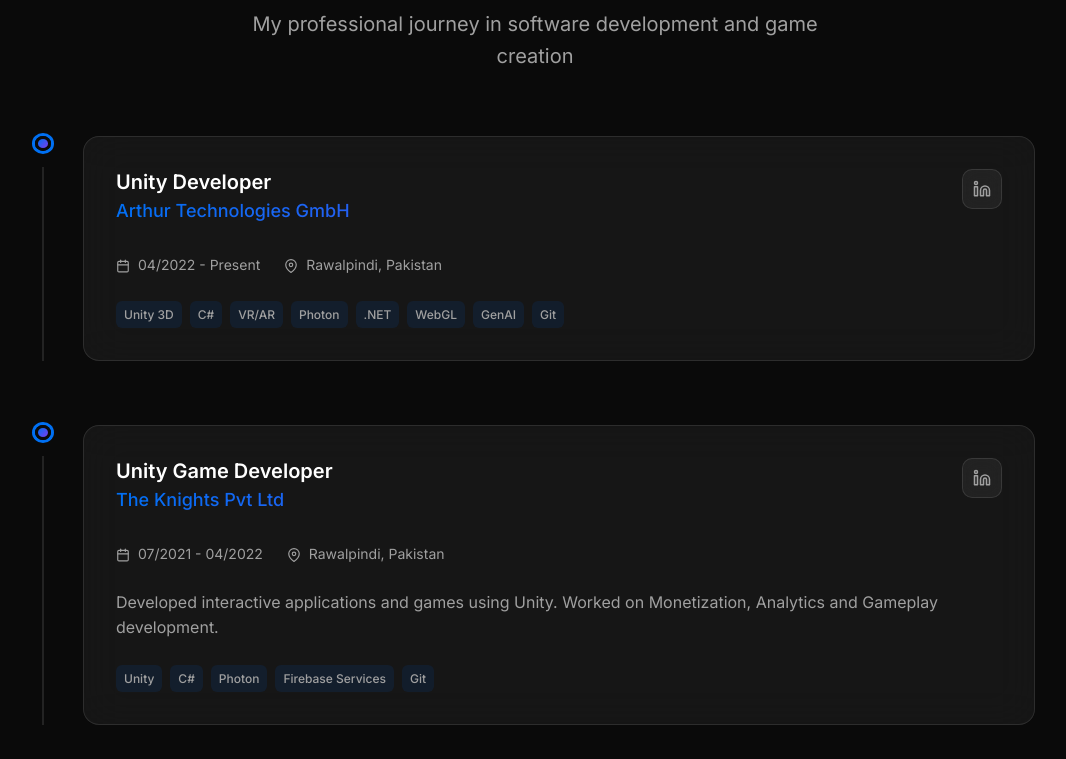
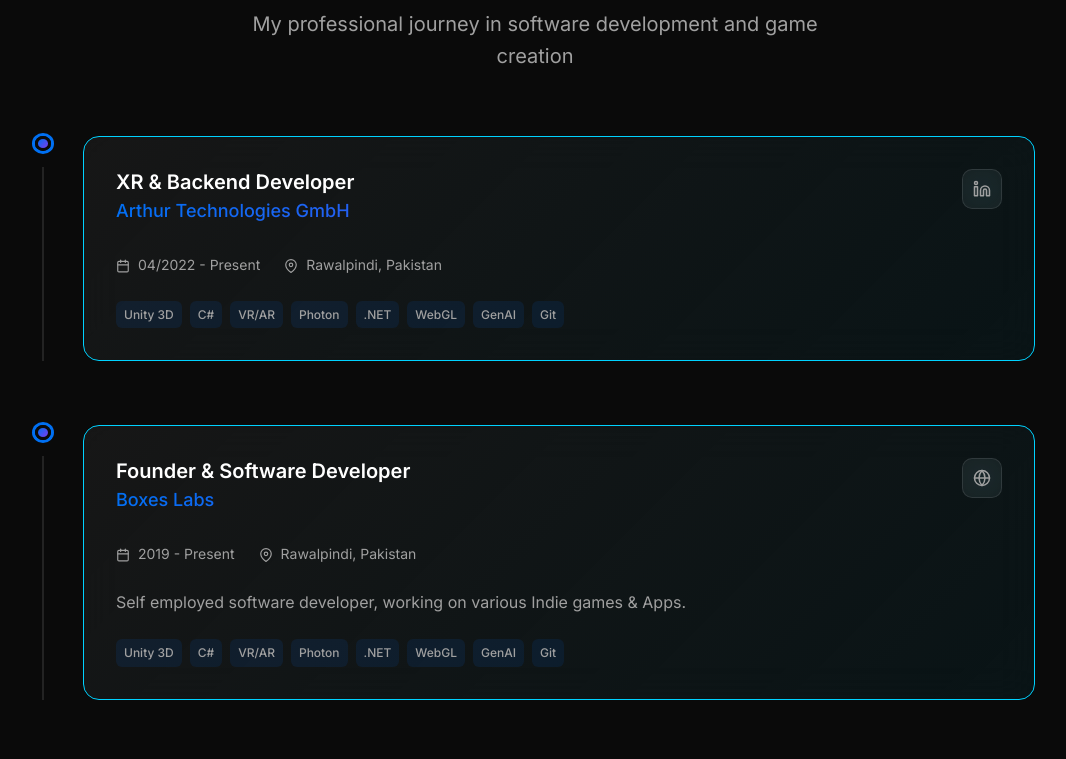
Before and after one commit to abdullah6930/abdullah-qadeer-portfolio, a React (Create React App) app: page / in a window 1280 px wide. Shown: the part 940-1699 px from the top of the page, without its empty margins (105-1171 px from the left). Built offline with nearby package versions, Linux system fonts and the light colour scheme.

Commit message:
Updated resume. Added Boxes Labs Experience. Highlighted some experiences.

```diff
--- a/src/components/Experience.css
+++ b/src/components/Experience.css
@@ -49,12 +49,18 @@
   flex: 1;
   backdrop-filter: blur(20px);
   transition: all var(--transition-normal);
+  position: relative;
 }
 
 .timeline-content:hover {
   border-color: var(--primary-color);
   transform: translateY(-5px);
   box-shadow: 0 10px 30px rgba(0, 112, 243, 0.1);
+}
+
+.timeline-content.featured {
+  border-color: var(--accent-color);
+  background: linear-gradient(135deg, var(--bg-card) 0%, rgba(0, 210, 255, 0.05) 100%);
 }
 
 .experience-header {
--- a/src/components/Experience.js
+++ b/src/components/Experience.js
@@ -1,7 +1,7 @@
 import React from 'react';
 import { motion } from 'framer-motion';
 import { useInView } from 'react-intersection-observer';
-import { FiCalendar, FiMapPin, FiLinkedin } from 'react-icons/fi';
+import { FiCalendar, FiMapPin, FiLinkedin, FiGlobe } from 'react-icons/fi';
 import './Experience.css';
 
 const Experience = () => {
@@ -13,12 +13,23 @@ const Experience = () => {
   const experiences = [
     {
       company: "Arthur Technologies GmbH",
-      position: "Unity Developer",
+      position: "XR & Backend Developer",
       period: "04/2022 - Present",
       location: "Rawalpindi, Pakistan",
       description: "",
       technologies: ["Unity 3D", "C#", "VR/AR", "Photon", ".NET", "WebGL", "GenAI", "Git"],
-      linkedinUrl: "https://www.linkedin.com/company/arthur-technologies/"
+      linkedinUrl: "https://www.linkedin.com/company/arthur-technologies/",
+      featured: true
+    },
+    {
+      company: "Boxes Labs",
+      position: "Founder & Software Developer",
+      period: "2019 - Present",
+      location: "Rawalpindi, Pakistan",
+      description: "Self employed software developer, working on various Indie games & Apps.",
+      technologies: ["Unity 3D", "C#", "VR/AR", "Photon", ".NET", "WebGL", "GenAI", "Git"],
+      website: "https://play.google.com/store/apps/dev?id=8857946449268136423",
+      featured: true
     },
     {
       company: "The Knights Pvt Ltd",
@@ -99,13 +110,14 @@ const Experience = () => {
                   {index < experiences.length - 1 && <div className="marker-line"></div>}
                 </div>
 
-                <div className="timeline-content">
+                <div className={`timeline-content ${exp.featured ? 'featured' : ''}`}>
                   <div className="experience-header">
                     <div className="header-left">
                       <h3 className="position">{exp.position}</h3>
                       <h4 className="company">{exp.company}</h4>
                     </div>
                     <div className="header-right">
+                      {exp.linkedinUrl && (
                         <a
                           href={exp.linkedinUrl}
                           target="_blank"
@@ -115,6 +127,18 @@ const Experience = () => {
                         >
                           <FiLinkedin />
                         </a>
+                      )}
+                      {exp.website && (
+                        <a
+                          href={exp.website}
+                          target="_blank"
+                          rel="noopener noreferrer"
+                          className="linkedin-btn"
+                          title={`Visit ${exp.company} website`}
+                        >
+                          <FiGlobe />
+                        </a>
+                      )}
                     </div>
                   </div>
 
```
Also changed, not shown: 1 other file (tests, documents, lock files or other folders). Lines whose indentation alone changed are shown as unchanged.
